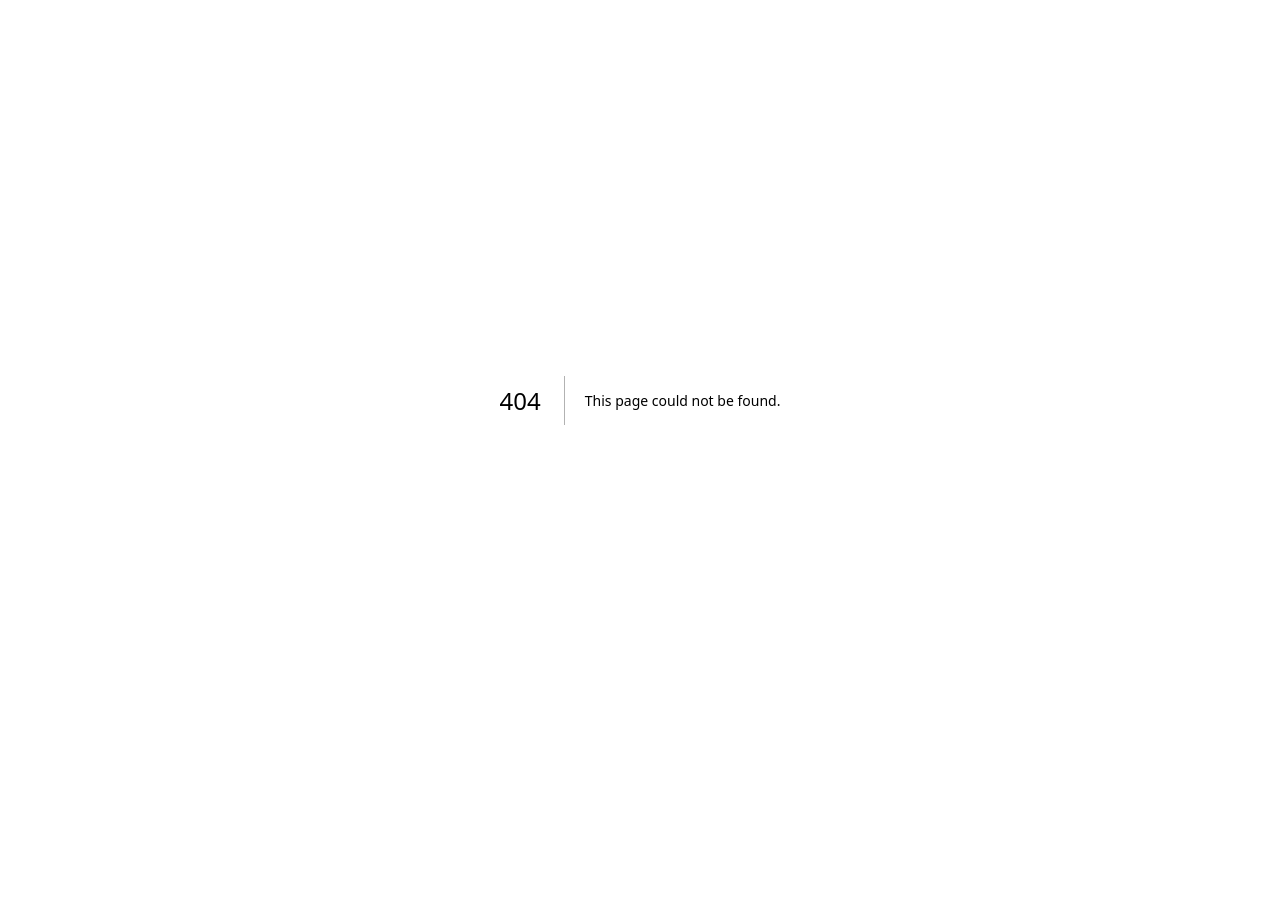
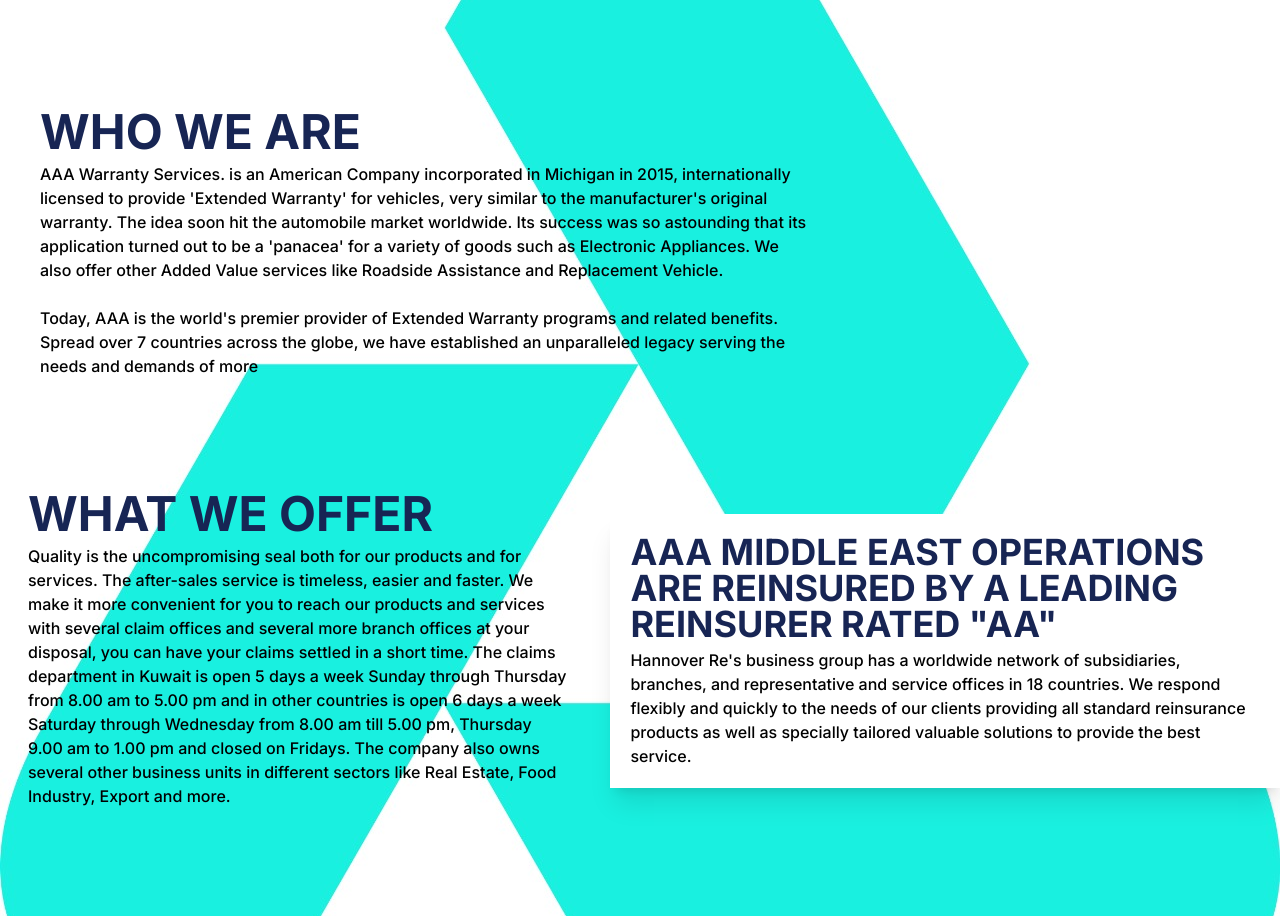
Before and after one commit to moeleb/aaa_project, a Next.js app: page /test in a window 1280 px wide. Before the commit this address had no page. Before the commit the page ends 800 px from the top, so only its background shows below. Built offline with nearby package versions, Linux system fonts and the light colour scheme.

Commit message:
Added two compoents for the home page

```diff
--- a/imagesPaths.ts
+++ b/imagesPaths.ts
@@ -3,3 +3,4 @@
 export const rightQuote = "/images/rightQuote.svg";
 export const artistGallery = "/images/artistGallery.png";
 export const aaaLogo = "/images/aaa_logo.png";
+export const backgroundImage = "/images/bgImage.jpeg";
--- a/src/pages/index.tsx
+++ b/src/pages/index.tsx
@@ -6,6 +6,44 @@
 
  const Home = () => {
   return (
+    <>
+
+<div className="flex">
+<form className="flex-shrink-0 shadow-xl bg-white flex flex-col p-5 items-start mr-4 w-1/2">
+    <img
+      loading="lazy"
+      src="https://cdn.builder.io/api/v1/image/assets/TEMP/5a0c702309e7d203775d1047ecf8e6b0da2dc5a75b10b82e0398bf7f5ac87cdc?apiKey=25adeeab20ac40e68f827a20942f028a&"
+      alt="Warranty Image"
+      className="aspect-square object-contain object-center w-[89px] overflow-hidden max-w-full"
+    />
+    <header className="self-stretch text-blue-950 text-4xl font-bold leading-9 uppercase mt-1.5 max-md:max-w-full">
+      ELECTRONICS WARRANTY
+    </header>
+    <div className="self-stretch text-black text-xl font-medium leading-8 mt-1.5 max-md:max-w-full">
+      We exceed our client expectation by offering a superior level of assistance when needed. Get back on the road as
+      soon as possible
+    </div>
+  </form>
+
+  <form className="flex-shrink-0 shadow-xl bg-white flex flex-col p-5 items-start mr-4 w-1/2">
+    <header className="text-blue-950 text-5xl font-bold leading-10 uppercase self-stretch max-md:max-w-full max-md:text-4xl max-md:leading-10">
+      Providing unparalleled warranty services
+    </header>
+    <div className="text-black text-base font-medium leading-6 self-stretch w-full mt-2.5 max-md:max-w-full max-md:mr-1.5">
+      At AAA warranty services, we have always placed an outstanding focus to providing high values to clients through various warranty plans.
+      Offering various protection plans ranging from auto warranty, electronics warranty to home warranty and other value-added services, through sustainable solutions to give you peace of mind.
+    </div>
+    <a href="#" className="text-cyan-400 text-sm font-bold uppercase whitespace-nowrap items-stretch bg-blue-950 justify-center mt-2.5 p-2.5">
+      get insured now
+    </a>
+  </form>
+</div>
+
+
+
+
+
+
     <div className="self-stretch bg-gray-100 pl-12 pr-10 py-12 max-md:px-5">
       <div className="gap-5 flex max-md:flex-col max-md:items-stretch max-md:gap-0">
         <header className="flex flex-col items-stretch w-[31%] max-md:w-full max-md:ml-0">
@@ -29,8 +67,10 @@
         </div>
       </div>
     </div>
+    </>
   );
 }
+
 export default Home;
 
 Home.getLayout = function getLayout(page: ReactElement){
--- /dev/null
+++ b/src/pages/test.tsx
@@ -0,0 +1,55 @@
+import exp from "constants";
+import * as React from "react";
+import { backgroundImage } from "../../imagesPaths";
+
+const Test = () => {
+
+    const backgroundStyle = {
+        backgroundImage: `url(${backgroundImage})`,
+        backgroundSize: "cover",
+        backgroundPosition: "center",
+        backgroundRepeat: "no-repeat",
+      };
+
+    return (
+    <div className="flex-col self-stretch overflow-hidden relative flex min-h-[916px] items-start " style={backgroundStyle}>
+      <header className="relative justify-center items-stretch flex w-[853px] max-w-full flex-col px-10 py-12 max-md:px-5">
+        <h1 className="text-blue-950 text-5xl font-bold leading-10 uppercase mt-16 max-md:max-w-full max-md:text-4xl max-md:mt-10" aria-label="Main heading">
+          WHO WE ARE
+        </h1>
+        <div className="text-black text-base font-medium leading-6 mt-2.5 mb-10 max-md:max-w-full" aria-label="Description">
+          AAA Warranty Services. is an American Company incorporated in Michigan in 2015, internationally licensed to provide 'Extended Warranty' for vehicles, very similar to the manufacturer's original warranty. The idea soon hit the automobile market worldwide. Its success was so astounding that its application turned out to be a 'panacea' for a variety of goods such as Electronic Appliances. We also offer other Added Value services like Roadside Assistance and Replacement Vehicle.
+          <br />
+          <br />
+          Today, AAA is the world's premier provider of Extended Warranty programs and related benefits. Spread over 7 countries across the globe, we have established an unparalleled legacy serving the needs and demands of more
+        </div>
+      </header>
+      <div className="relative self-stretch w-full max-md:max-w-full max-md:pr-5">
+        <div className="gap-5 flex max-md:flex-col max-md:items-stretch max-md:gap-0">
+          <div className="flex flex-col items-stretch w-[46%] max-md:w-full max-md:ml-0">
+            <div className="justify-center items-stretch relative flex grow flex-col pl-7 py-7 max-md:max-w-full max-md:mt-10 max-md:pl-5">
+              <h2 className="text-blue-950 text-5xl font-bold leading-10 uppercase max-md:max-w-full max-md:text-4xl" aria-label="Offer heading">
+                What we offer
+              </h2>
+              <div className="text-black text-base font-medium leading-6 mt-2.5 max-md:max-w-full" aria-label="Offer description">
+                Quality is the uncompromising seal both for our products and for services. The after-sales service is timeless, easier and faster. We make it more convenient for you to reach our products and services with several claim offices and several more branch offices at your disposal, you can have your claims settled in a short time. The claims department in Kuwait is open 5 days a week Sunday through Thursday from 8.00 am to 5.00 pm and in other countries is open 6 days a week Saturday through Wednesday from 8.00 am till 5.00 pm, Thursday 9.00 am to 1.00 pm and closed on Fridays. The company also owns several other business units in different sectors like Real Estate, Food Industry, Export and more.
+              </div>
+            </div>
+          </div>
+          <div className="flex flex-col items-stretch w-[54%] ml-5 max-md:w-full max-md:ml-0">
+            <div className="justify-center items-stretch self-stretch shadow-xl bg-white relative flex flex-col w-full my-auto p-5 max-md:max-w-full max-md:mt-10">
+              <h2 className="text-blue-950 text-4xl font-bold leading-9 uppercase max-md:max-w-full" aria-label="Operations heading">
+                AAA MIDDLE EAST OPERATIONS ARE REINSURED BY A LEADING REINSURER RATED "AA"
+              </h2>
+              <div className="text-black text-base font-medium leading-6 mt-1.5 max-md:max-w-full" aria-label="Operations description">
+                Hannover Re's business group has a worldwide network of subsidiaries, branches, and representative and service offices in 18 countries. We respond flexibly and quickly to the needs of our clients providing all standard reinsurance products as well as specially tailored valuable solutions to provide the best service.
+              </div>
+            </div>
+          </div>
+        </div>
+      </div>
+    </div>
+  );
+}
+
+export default Test
```
Also changed, not shown: public/images/bgImage.jpeg (added).
